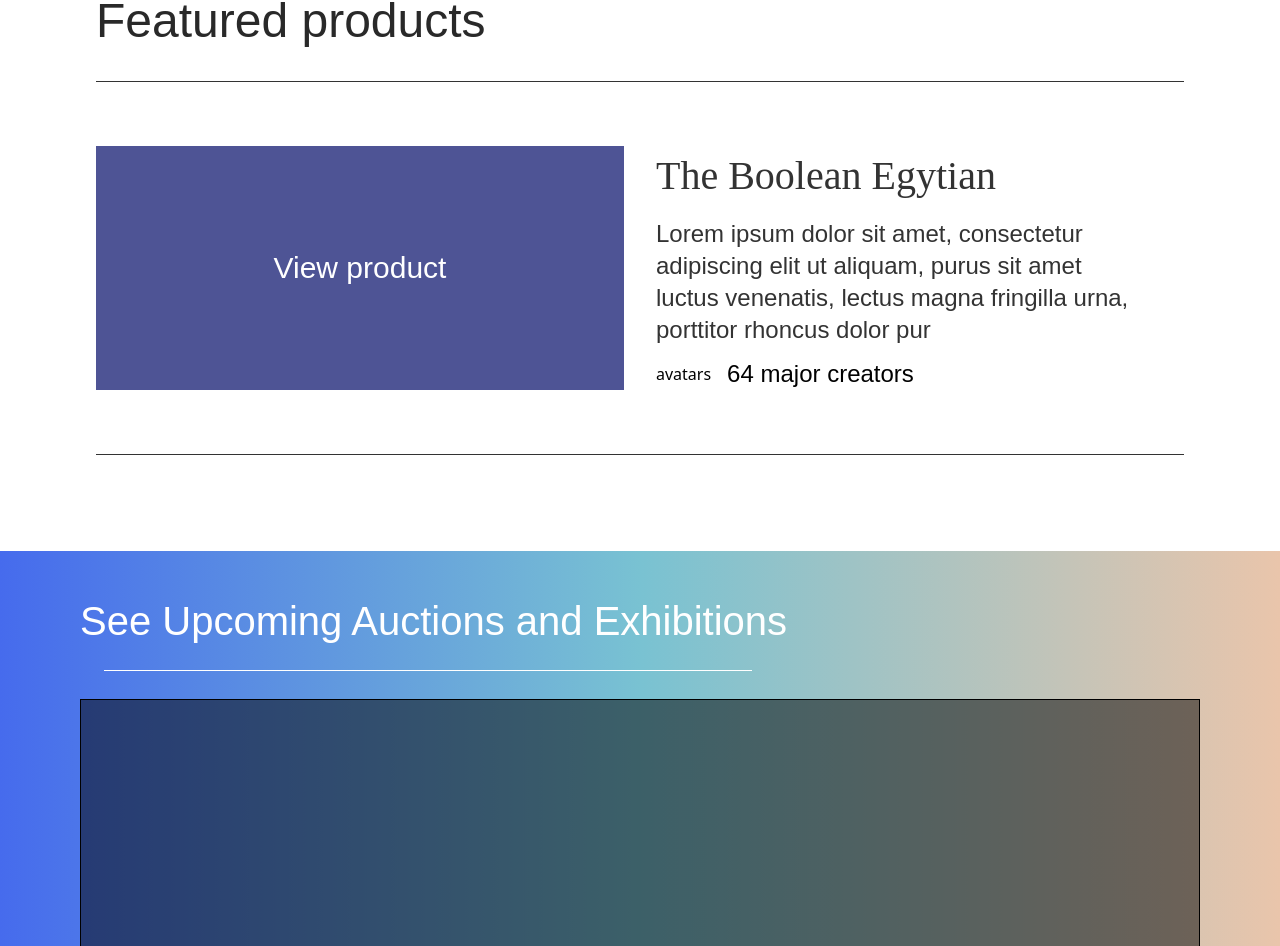
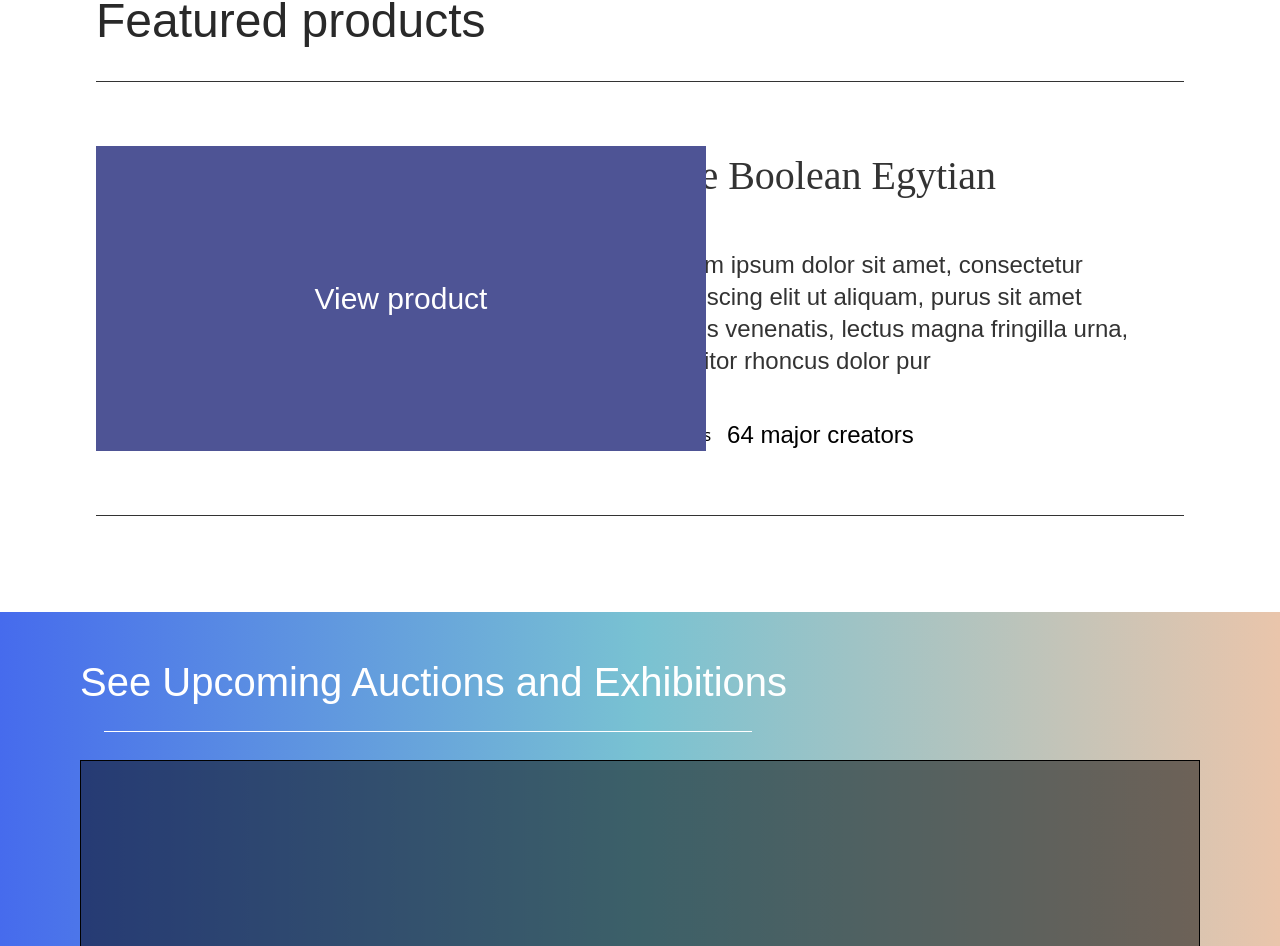
Before and after one commit to eniiku/Artsy, a React (Vite) app: page / in a window 1280 px wide. Shown: the part 1193-2139 px from the top of the page. Built offline with nearby package versions, Linux system fonts and the light colour scheme; a web font is replaced by a local one.

Commit message:
style(HOme): fix sizing for featured section in Homepage

```diff
--- a/src/views/Home/HomePage/HomePage.tsx
+++ b/src/views/Home/HomePage/HomePage.tsx
@@ -42,12 +42,14 @@ const HomePage = () => {
           Featured products
         </h1>
 
-        <div className='lg:grid lg:grid-cols-2 gap-8 lg:border-y-[0.5px] lg:border-dark_gray_clr-200 lg:py-16'>
+        <div className='lg:grid lg:grid-cols-2 gap-8 lg:border-y-[0.5px] lg:border-dark_gray_clr-200 lg:py-16 cursor-pointer w-fit'>
           <div
             aria-label='click to see detailed view of this product on the product page'
-            className='relative'
+            className='relative w-fit '
           >
-            <div className='h-[255px] lg:h-full bg-indigo-400'></div>
+            <div className='min-h-[255px] lg:min-h-[305px] lg:w-[610px] bg-indigo-400'>
+              {/* Image placeholder */}
+            </div>
 
             <div
               className='absolute inset-0 z-30 bg-opacity-40 bg-black text-center'
```
